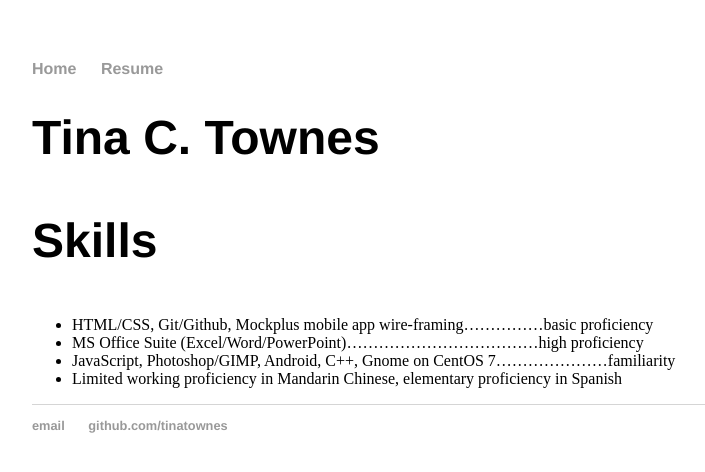
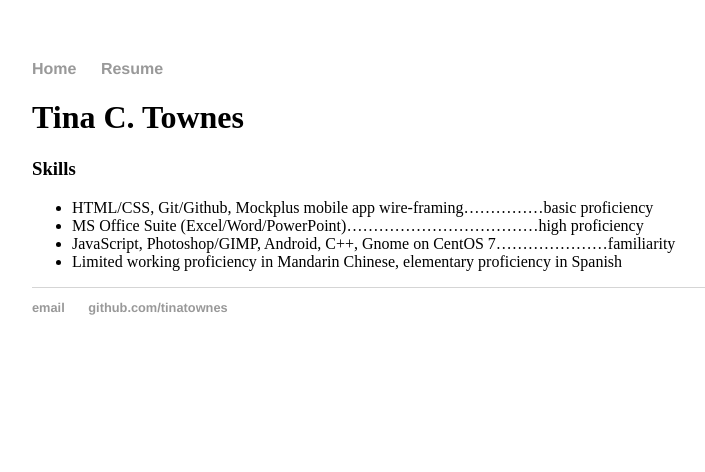
Before and after one commit to tinatownes/tinatownes.github.io, a Jekyll site: the page built from resume/index.html, in a window 1280 px wide. Shown: the top 472 px of the page, without its empty margins (160-865 px from the left). Built offline with Jekyll 4.4.1, drawn with Linux system fonts in a browser that asks for light colours.

Commit message:
altered h3 in CSS

```diff
--- a/css/main.css
+++ b/css/main.css
@@ -19,7 +19,7 @@ a {
 a:hover {
     text-decoration: underline;
 }
-h1,h3 {
+h1 h3 {
     font-size: 3em;
     font-family:'Helvetica', 'Arial', 'Sans-Serif';
 }
```
